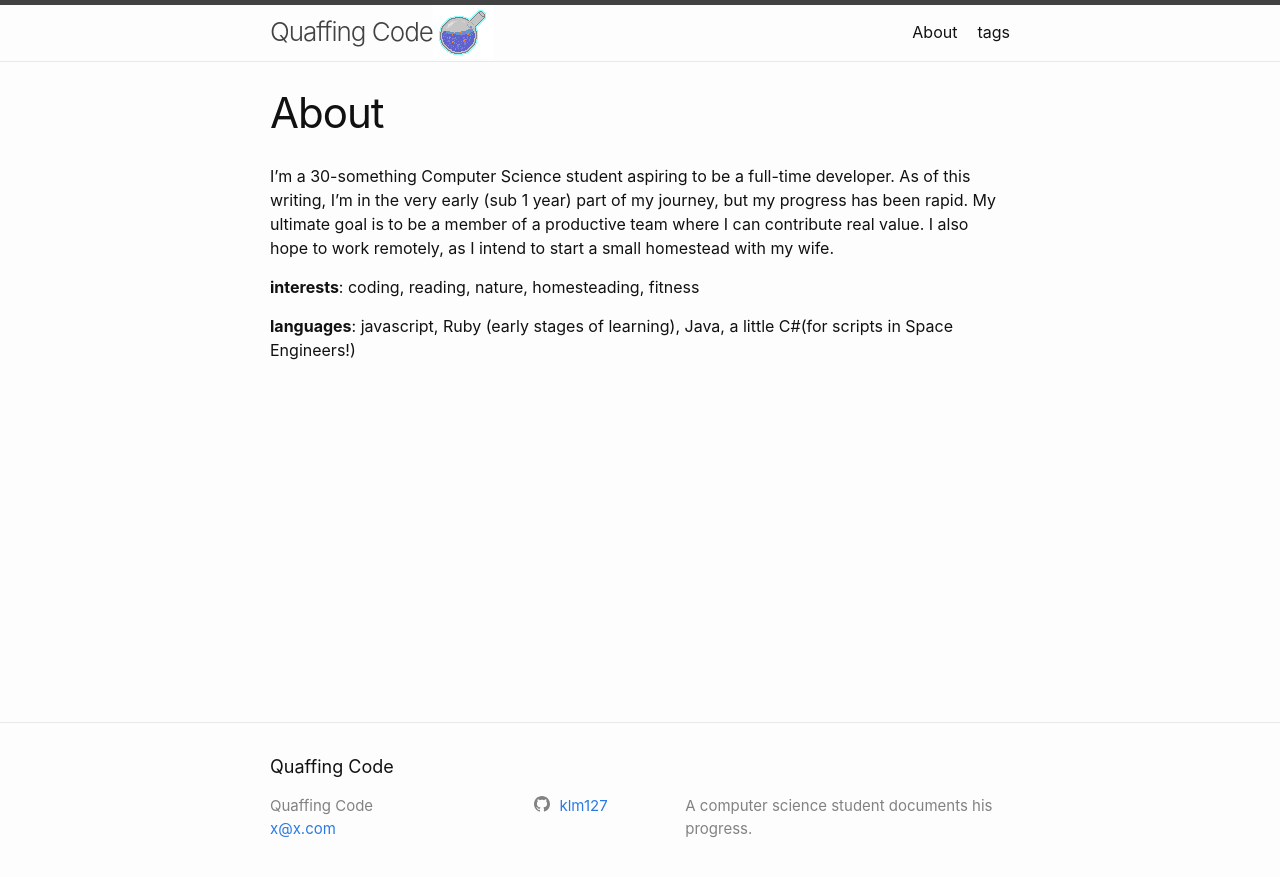
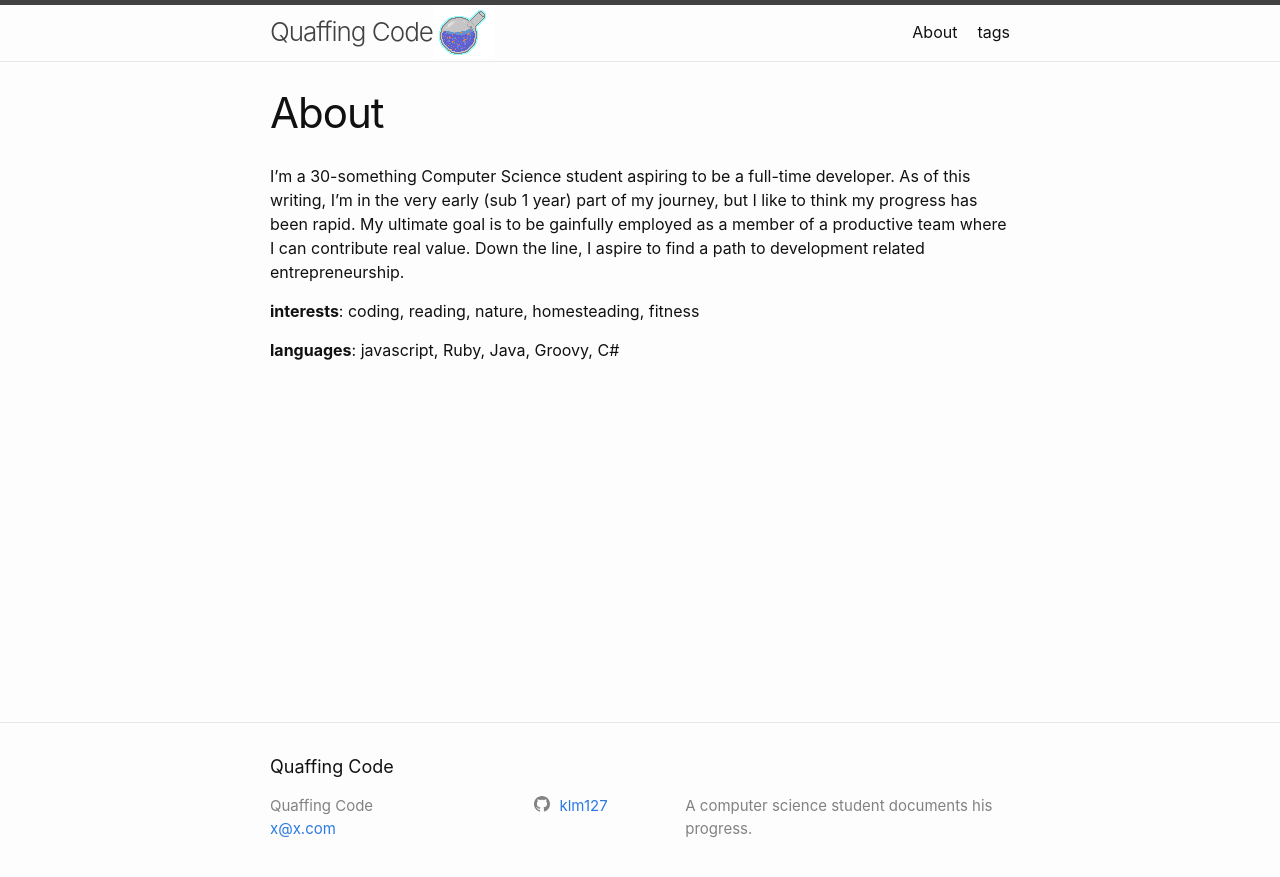
Before and after one commit to klm127/klm127.github.io, a Jekyll site: the page built from about.markdown, in a window 1280 px wide. Shown: the top 877 px of the page. Built offline with Jekyll 4.4.1, drawn with Linux system fonts in a browser that asks for light colours.

Commit message:
Tweaked about page

```diff
--- a/about.markdown
+++ b/about.markdown
@@ -4,9 +4,9 @@ title: About
 permalink: /about/
 ---
 
-I'm a 30-something Computer Science student aspiring to be a full-time developer. As of this writing, I'm in the very early (sub 1 year) part of my journey, but my progress has been rapid. My ultimate goal is to be a member of a productive team where I can contribute real value. I also hope to work remotely, as I intend to start a small homestead with my wife.
+I'm a 30-something Computer Science student aspiring to be a full-time developer. As of this writing, I'm in the very early (sub 1 year) part of my journey, but I like to think my progress has been rapid. My ultimate goal is to be gainfully employed as a member of a productive team where I can contribute real value. Down the line, I aspire to find a path to development related entrepreneurship.
 
 
 **interests**: coding, reading, nature, homesteading, fitness
 
-**languages**: javascript, Ruby (early stages of learning), Java, a little C#(for scripts in Space Engineers!)
+**languages**: javascript, Ruby, Java, Groovy, C#
```
